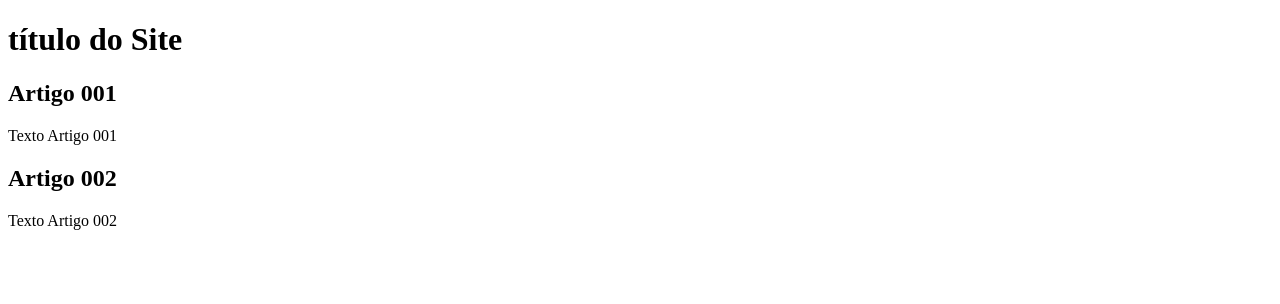
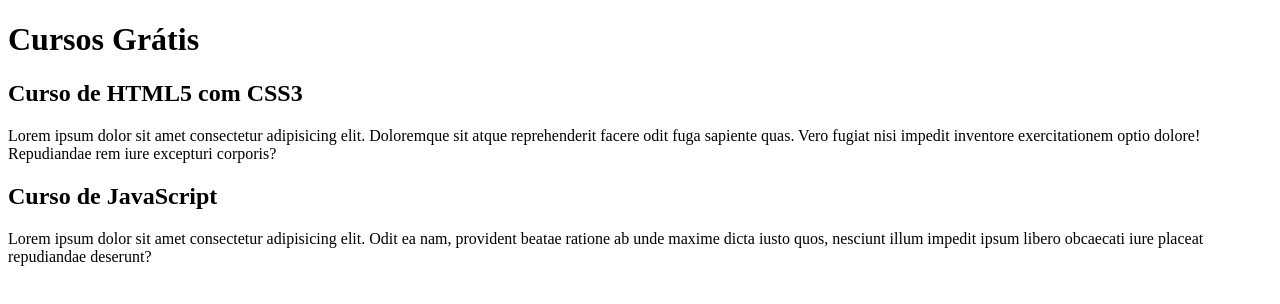
Before and after one commit to Lcaetano/projeto-site, a plain HTML site: page index.html in a window 1280 px wide. Drawn offline with Linux system fonts and the light colour scheme.

Commit message:
comecei a escreve conteudo

```diff
--- a/index.html
+++ b/index.html
@@ -8,15 +8,15 @@
 <body>
     <main>
         <header>
-            <h1> título do Site </h1>
+            <h1> Cursos Grátis </h1>
         </header>
         <article>
-            <h2> Artigo 001</h2>
-            <p>Texto Artigo 001</p>
+            <h2> Curso de HTML5 com CSS3</h2>
+            <p>Lorem ipsum dolor sit amet consectetur adipisicing elit. Doloremque sit atque reprehenderit facere odit fuga sapiente quas. Vero fugiat nisi impedit inventore exercitationem optio dolore! Repudiandae rem iure excepturi corporis?</p>
         </article>
         <article>
-            <h2> Artigo 002</h2>
-            <p>Texto Artigo 002</p>
+            <h2> Curso de JavaScript</h2>
+            <p>Lorem ipsum dolor sit amet consectetur adipisicing elit. Odit ea nam, provident beatae ratione ab unde maxime dicta iusto quos, nesciunt illum impedit ipsum libero obcaecati iure placeat repudiandae deserunt?</p>
         </article>
     </main>
 </body>
```
